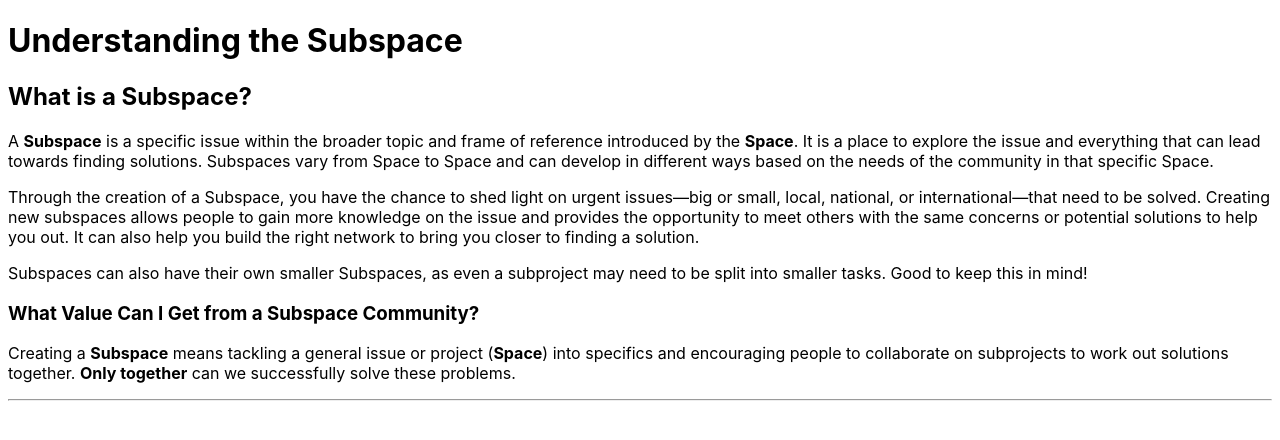
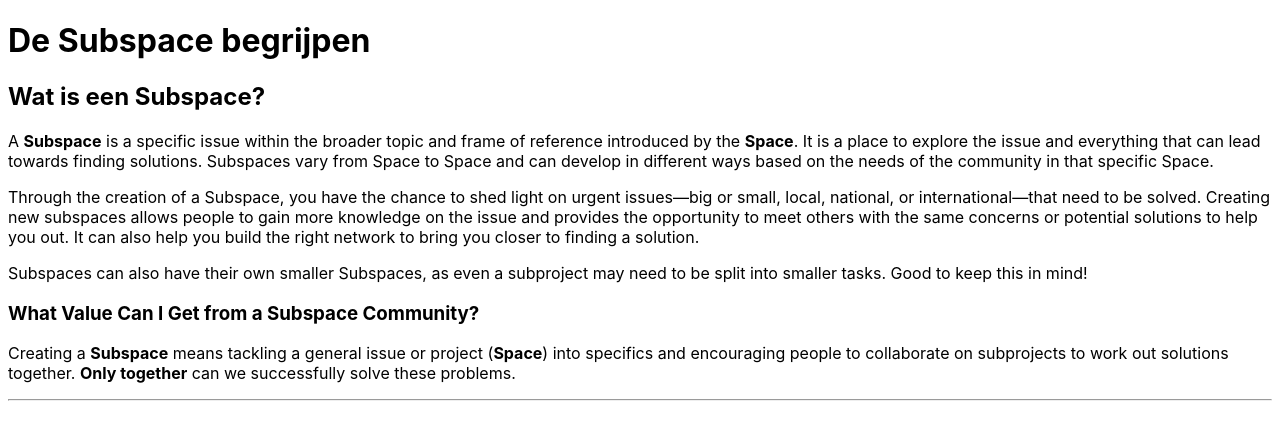
Before and after one commit to alkem-io/documentation, a Next.js app: page /documentation/structure/subspace.nl-NL in a window 1280 px wide. Shown: the top 440 px of the page. Built offline with nearby package versions, Linux system fonts and the light colour scheme.

Commit message:
New translations subspace.en-us.mdx (Dutch)

```diff
--- a/pages/structure/subspace.nl-NL.mdx
+++ b/pages/structure/subspace.nl-NL.mdx
@@ -1,6 +1,6 @@
-# Understanding the Subspace
+# De Subspace begrijpen
 
-## What is a Subspace?
+## Wat is een Subspace?
 
 A **Subspace** is a specific issue within the broader topic and frame of reference introduced by the **Space**. It is a place to explore the issue and everything that can lead towards finding solutions. Subspaces vary from Space to Space and can develop in different ways based on the needs of the community in that specific Space.
 
```
